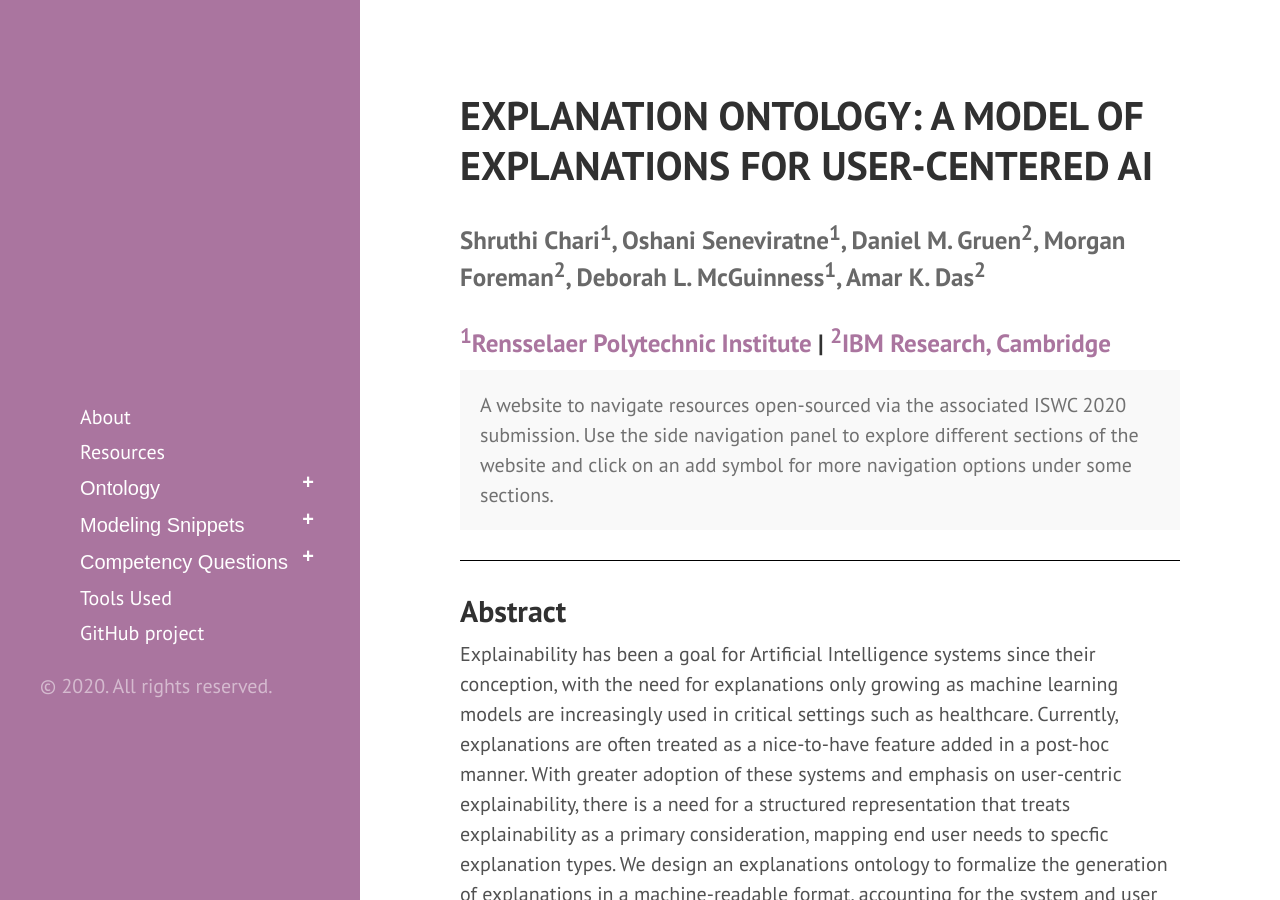
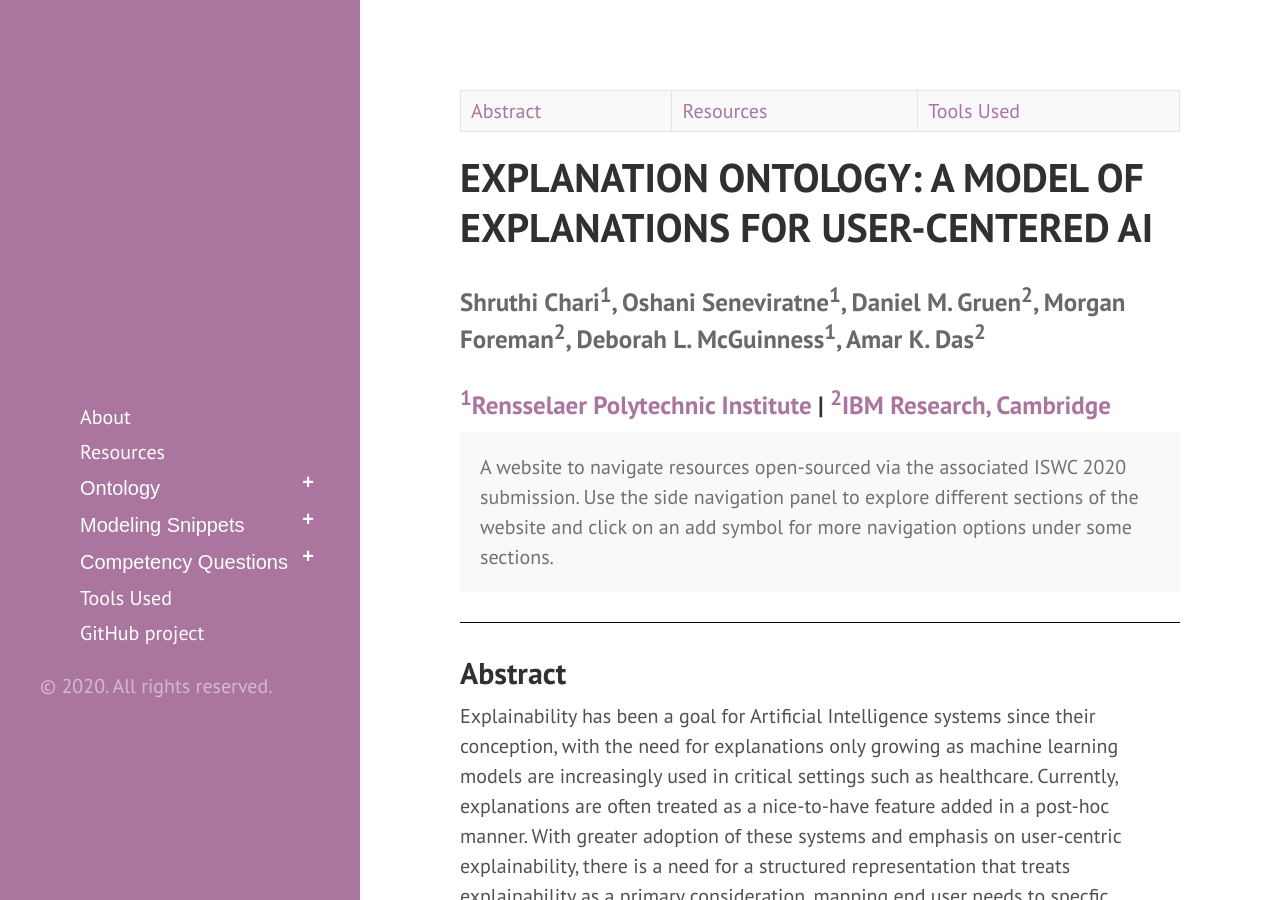
Before and after one commit to tetherless-world/explanation-ontology, a Jekyll site: the page built from index.md, in a window 1280 px wide and 900 px high. Built offline with Jekyll 4.4.1, drawn with Linux system fonts in a browser that asks for light colours; our own code applies the rules of GitHub Pages for plain Markdown files; Markdown is read by kramdown in place of the engine named in the settings.

Commit message:
Update index.md

```diff
--- a/index.md
+++ b/index.md
@@ -2,6 +2,9 @@
 layout: default
 title: Explanation Ontology: A Model of Explanations for User-Centered AI
 ---
+
+[Abstract](#abstract) | [Resources](#resources) | [Tools Used](#toolsused)
+
 
 <h1 class="page-title" style="text-transform:uppercase;" id="header">EXPLANATION ONTOLOGY: A MODEL OF EXPLANATIONS FOR USER-CENTERED AI</h1>
 <h3 style="color:dimgrey;">Shruthi Chari<sup>1</sup>, Oshani Seneviratne<sup>1</sup>, Daniel M. Gruen<sup>2</sup>, Morgan Foreman<sup>2</sup>, Deborah L. McGuinness<sup>1</sup>, Amar K. Das<sup>2</sup></h3>
```
